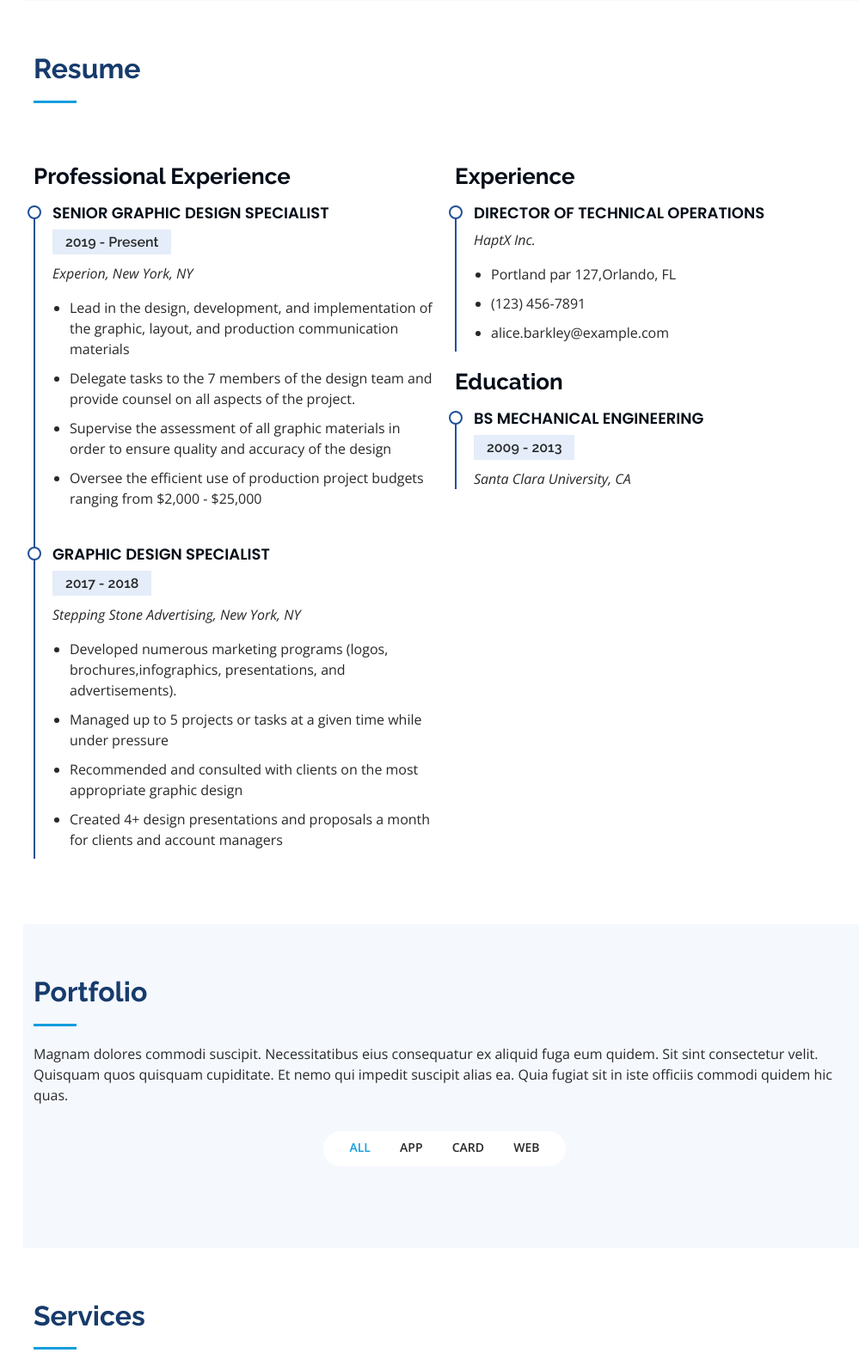
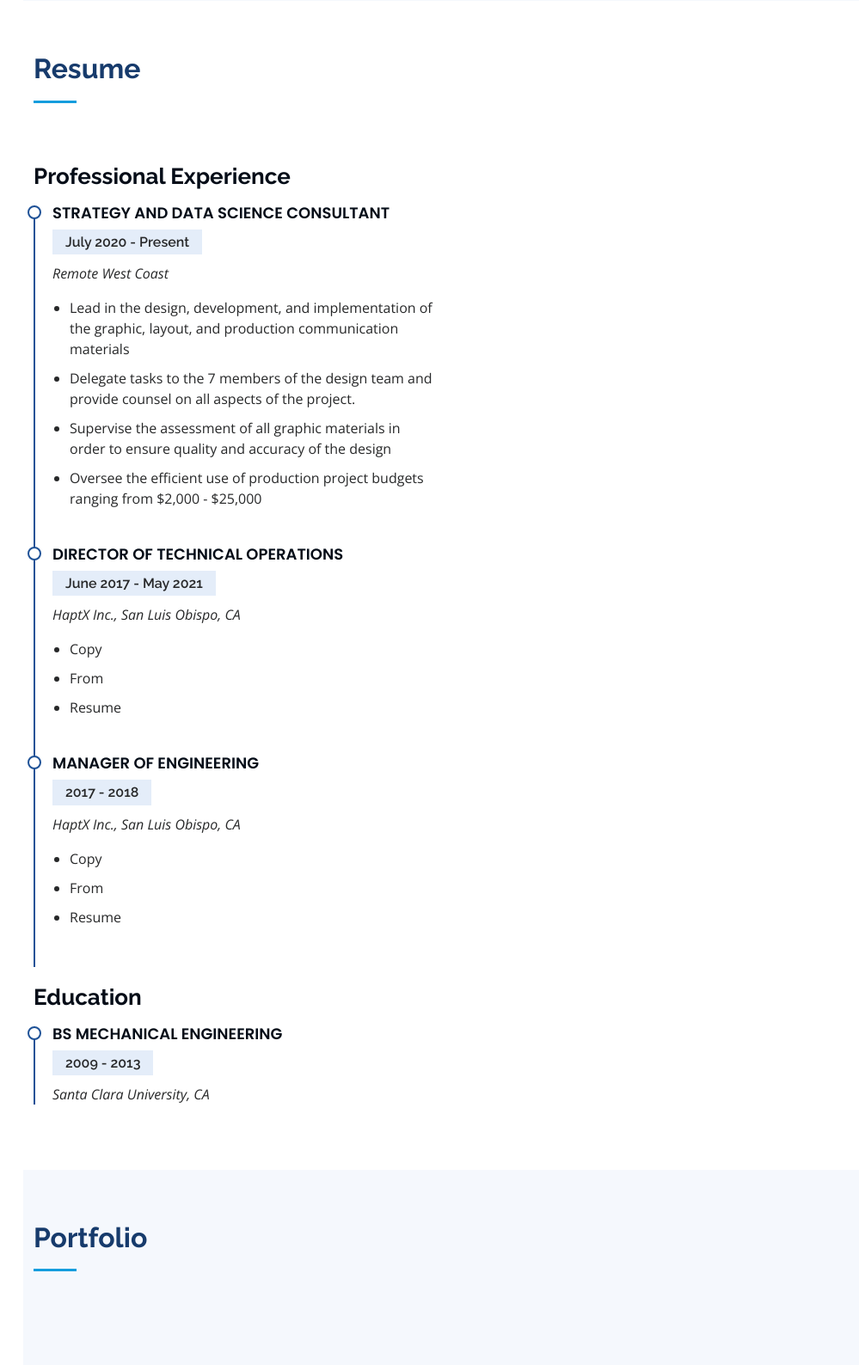
Before and after one commit to lekjos/portfolio-site, a Django app: template PortfolioSite/Main/templates/index.html in a window 1280 px wide. Shown: the part 2350-3938 px from the top of the page at 86% size, without its empty margins (273-1272 px from the left). Run offline with Django 3.2, Linux system fonts and the light colour scheme; the template is opened without the code that fills it, so the values that code supplies are empty; some libraries are stand-ins or nearby versions.

Commit message:
hide filters for portfolio

```diff
--- a/PortfolioSite/Main/templates/index.html
+++ b/PortfolioSite/Main/templates/index.html
@@ -127,9 +127,9 @@
           <div class="col-lg-6" data-aos="fade-up" data-aos-delay="100">
             <h3 class="resume-title">Professional Experience</h3>
             <div class="resume-item">
-              <h4>Senior graphic design specialist</h4>
-              <h5>2019 - Present</h5>
-              <p><em>Experion, New York, NY </em></p>
+              <h4>Strategy and Data Science Consultant</h4>
+              <h5>July 2020 - Present</h5>
+              <p><em>Remote West Coast </em></p>
               <ul>
                 <li>Lead in the design, development, and implementation of the graphic, layout, and production communication materials</li>
                 <li>Delegate tasks to the 7 members of the design team and provide counsel on all aspects of the project. </li>
@@ -138,26 +138,23 @@
               </ul>
             </div>
             <div class="resume-item">
-              <h4>Graphic design specialist</h4>
-              <h5>2017 - 2018</h5>
-              <p><em>Stepping Stone Advertising, New York, NY</em></p>
+              <h4>Director of Technical Operations</h4>
+              <h5>June 2017 - May 2021</h5>
+              <p><em>HaptX Inc., San Luis Obispo, CA</em></p>
               <ul>
-                <li>Developed numerous marketing programs (logos, brochures,infographics, presentations, and advertisements).</li>
-                <li>Managed up to 5 projects or tasks at a given time while under pressure</li>
-                <li>Recommended and consulted with clients on the most appropriate graphic design</li>
-                <li>Created 4+ design presentations and proposals a month for clients and account managers</li>
+                <li>Copy</li>
+                <li>From</li>
+                <li>Resume</li>
               </ul>
             </div>
-          </div>
-          <div class="col-lg-6" data-aos="fade-up">
-            <h3 class="resume-title">Experience</h3>
-            <div class="resume-item pb-0">
-              <h4>Director of Technical Operations</h4>
-              <p><em>HaptX Inc.</em></p>
+            <div class="resume-item">
+              <h4>Manager of Engineering</h4>
+              <h5>2017 - 2018</h5>
+              <p><em>HaptX Inc., San Luis Obispo, CA</em></p>
               <ul>
-                <li>Portland par 127,Orlando, FL</li>
-                <li>(123) 456-7891</li>
-                <li>alice.barkley@example.com</li>
+                <li>Copy</li>
+                <li>From</li>
+                <li>Resume</li>
               </ul>
             </div>
 
@@ -179,9 +177,8 @@
 
         <div class="section-title">
           <h2>Portfolio</h2>
-          <p>Magnam dolores commodi suscipit. Necessitatibus eius consequatur ex aliquid fuga eum quidem. Sit sint consectetur velit. Quisquam quos quisquam cupiditate. Et nemo qui impedit suscipit alias ea. Quia fugiat sit in iste officiis commodi quidem hic quas.</p>
         </div>
-
+{% comment %}
         <div class="row" data-aos="fade-up">
           <div class="col-lg-12 d-flex justify-content-center">
             <ul id="portfolio-flters">
```
Also changed, not shown: other parts of PortfolioSite/Main/templates/index.html (+2 -1 lines).
